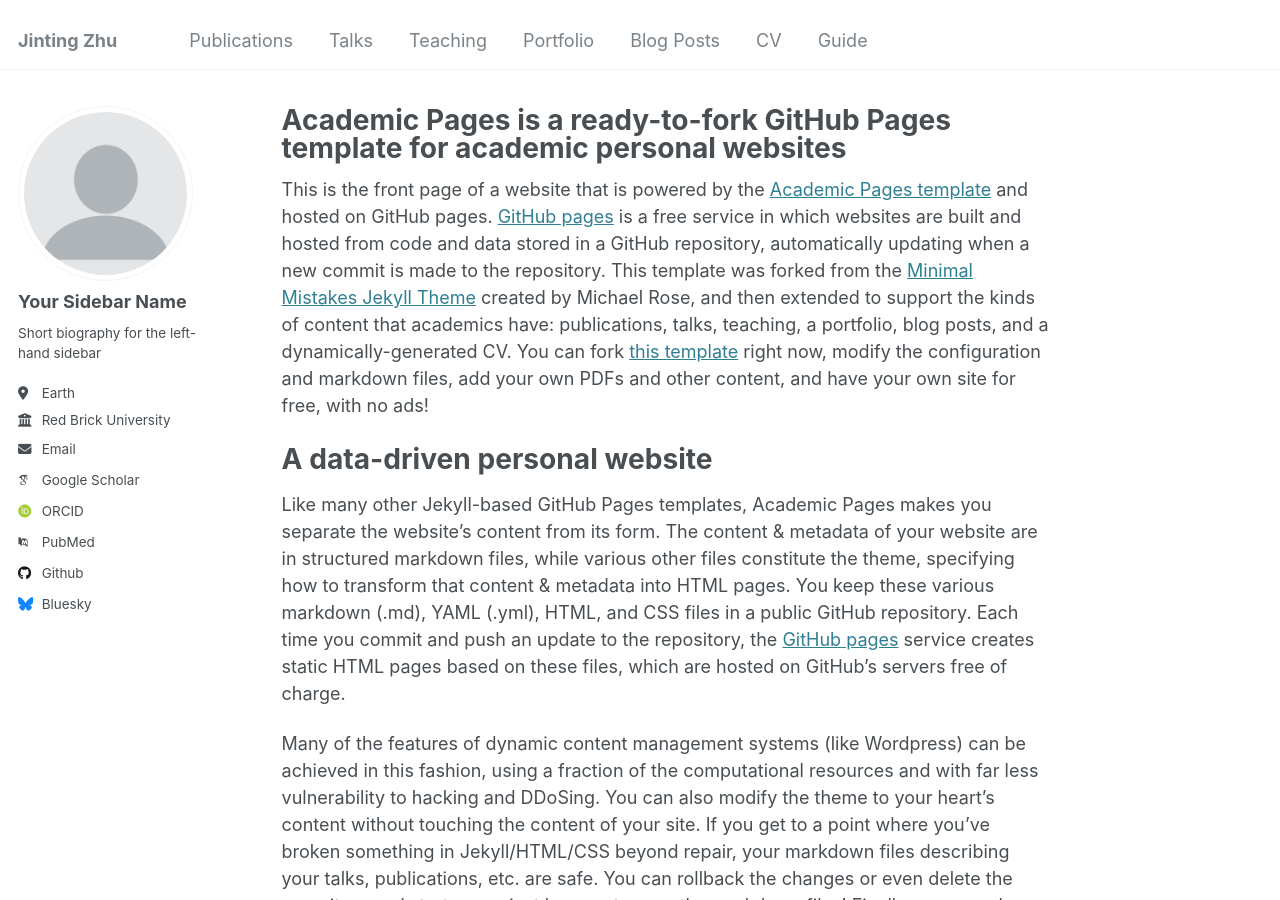
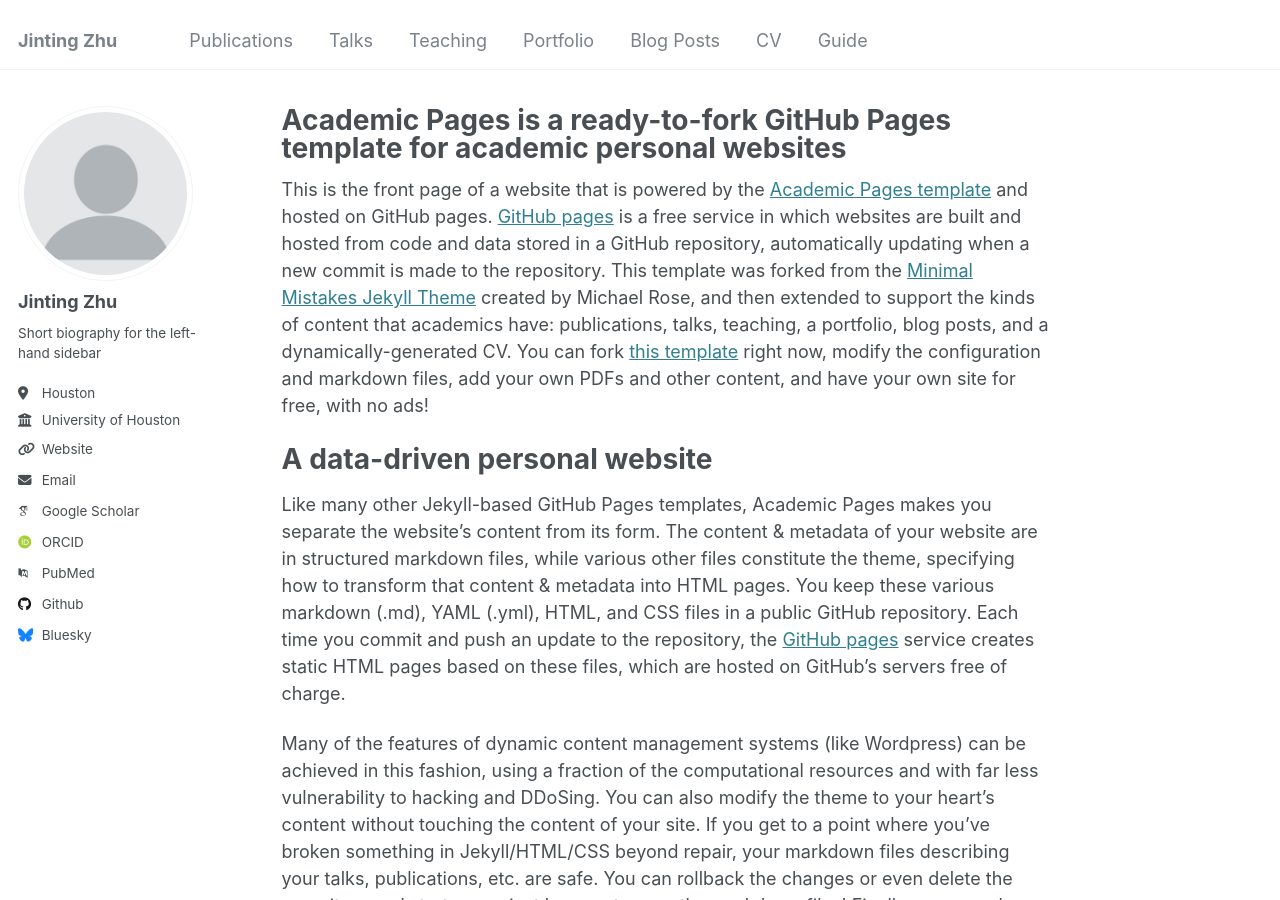
Before and after one commit to jjjzhu-5847/jjjzhu-5847.github.io, a Jekyll site: the page built from _pages/about.md, in a window 1280 px wide and 900 px high. Built offline with Jekyll 4.4.1, drawn with Linux system fonts in a browser that asks for light colours; some web fonts are replaced.

Commit message:
Update _config.yml

```diff
--- a/_config.yml
+++ b/_config.yml
@@ -22,13 +22,13 @@
 author:
   # Biographic information
   avatar           : "profile.png"
-  name             : "Your Sidebar Name"
+  name             : "Jinting Zhu"
   pronouns         : # example: "she/her"
   bio              : "Short biography for the left-hand sidebar"
-  location         : "Earth"
-  employer         : "Red Brick University"
-  uri              : # URL
-  email            : "none@example.org"
+  location         : "Houston"
+  employer         : "University of Houston"
+  uri              : "cs.uh.edu"# URL
+  email            : "jtzhu2001@gmail.com"
 
   # Academic websites
   arxiv            : # URL - Update with the correct link to your profile
```
